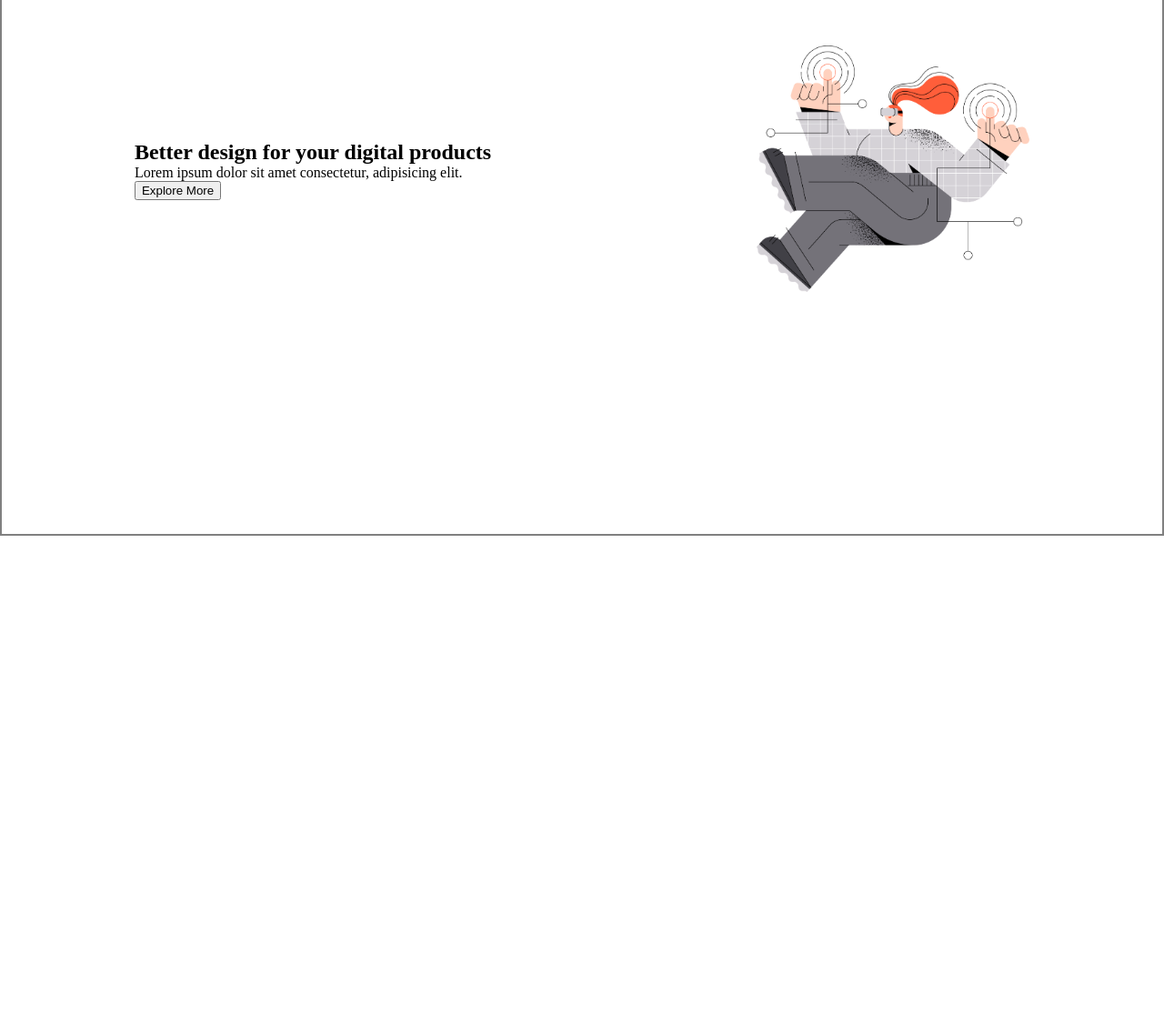
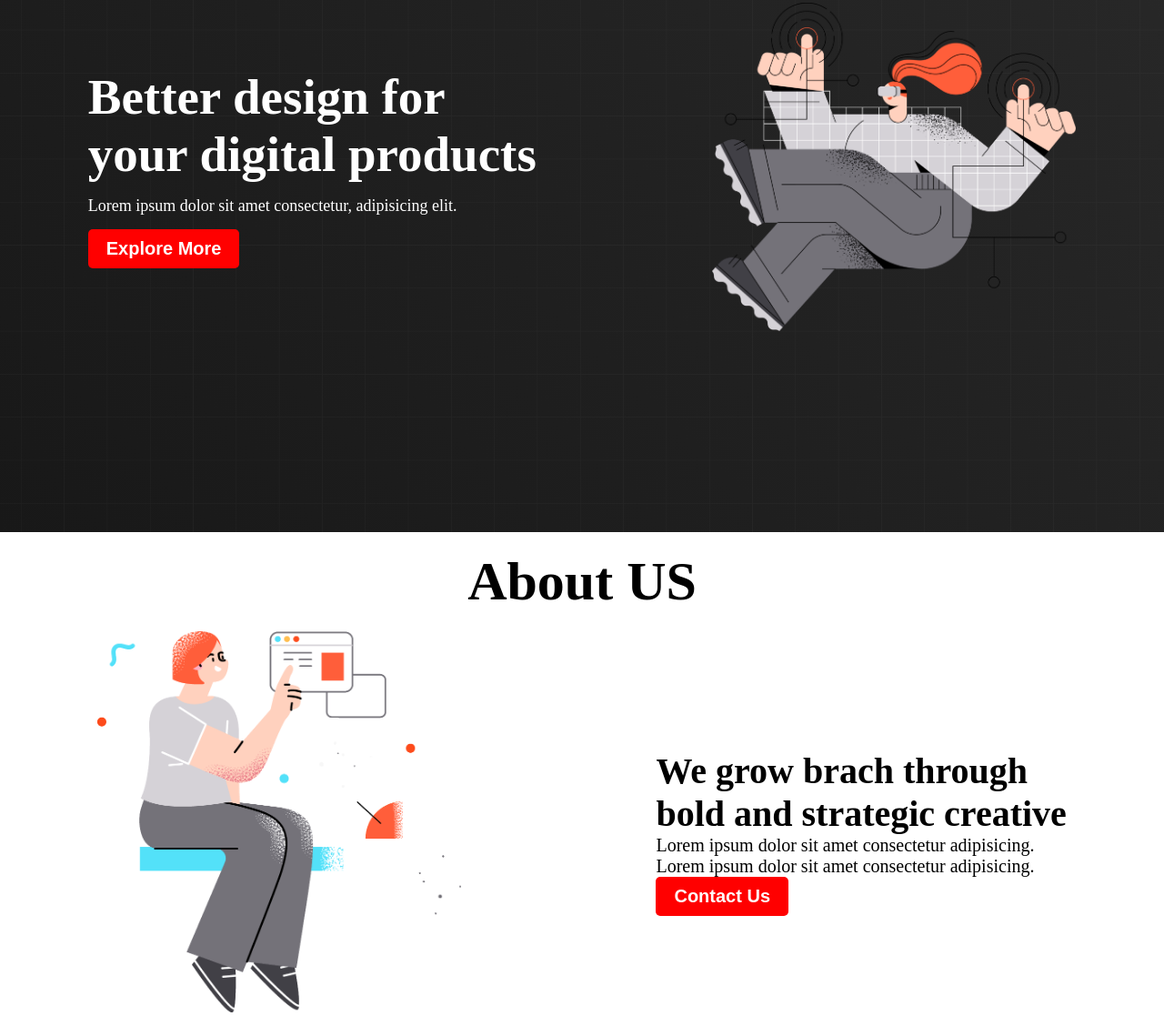
Before and after one commit to mdmasharafilhossain/my-first-practise-web, a plain HTML site: page index.html in a window 1280 px wide. Shown: the part 288-1405 px from the top of the page at 91% size. Before the commit the page ends 877 px from the top, so only its background shows below. Drawn offline with Linux system fonts and the light colour scheme.

Commit message:
2nd page done

```diff
--- a/index.html
+++ b/index.html
@@ -26,14 +26,30 @@
 <section>
     <div class="banner-container">
         <div class="banner-text">
-            <h1> Better design for your digital products</h1>
-            <p>
+            <h1 class="title"> Better design for<br> your digital products</h1>
+            <p class="description">
                 Lorem ipsum dolor sit amet consectetur, adipisicing elit.
             </p>
-            <button>Explore More</button>
+            <button class="btn">Explore More</button>
         </div>
         <div class="banner-photo">
             <img class="banner-img" src="./images/banner.png" alt="">
+        </div>
+    </div>
+</section>
+<section>
+    <h1 class="about-ttile"> About US</h1>
+    <div class="about-container">
+        <div class="about-info">
+            <h1 class="about-text">We grow brach through<br> bold and strategic creative</h1>
+            <p class="about-text1">Lorem ipsum dolor sit amet consectetur adipisicing.</p>
+            <p class="about-text1">Lorem ipsum dolor sit amet consectetur adipisicing.</p>
+            <button class="btn"> Contact Us</button>
+
+
+        </div>
+        <div class="about-img">
+            <img class="banner-img" src="./images/section.png" alt="">
         </div>
     </div>
 </section>
--- a/style.css
+++ b/style.css
@@ -28,12 +28,55 @@
     color:blueviolet
 }
 .banner-img{
-    width: 300px;
+    width: 400px;
 }
 .banner-container{
     display: flex;
     justify-content: space-around;
     height:100vb;
     align-items: center;
-    border: 2px solid gray;
+    /* border: 2px solid gray; */
+    color: white;
+    background-image: url("./images/background.png"),linear-gradient(45deg,#181818,#292929 );
+    background-size: cover;
+    background-repeat: no-repeat;
 }
+.title{
+    font-size: 55px;
+    font-weight: bold;
+
+}
+.description{
+    font-size: 18px;
+    margin-top: 15px;
+    margin-bottom: 15px;
+}
+.btn{
+    padding: 10px 20px;
+    background-color: red;
+    color: white;
+    border: none;
+    font-size: 20px;
+    font-weight: bold;
+    border-radius: 5px;
+
+
+}
+.about-container{
+    display: flex;
+    justify-content: space-around;
+    align-items: center;
+    flex-direction: row-reverse;
+}
+.about-ttile{
+    text-align: center;
+    font-size: 60px;
+    padding: 20px;
+}
+.about-text{
+    font-size: 40px;
+    padding-top: 20px;
+}
+.about-text1{
+    font-size: 20px;
+}
```
